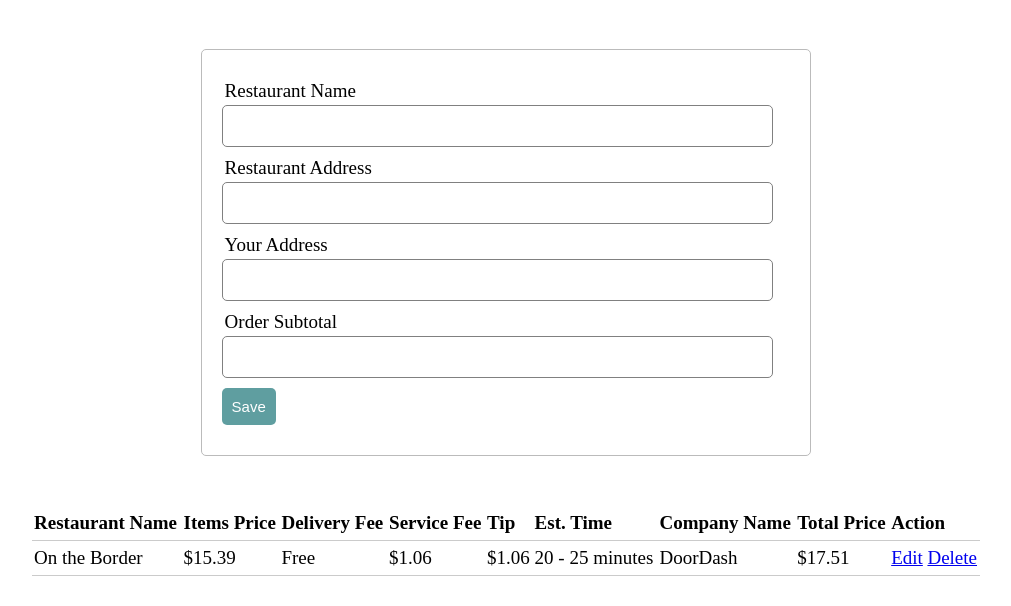
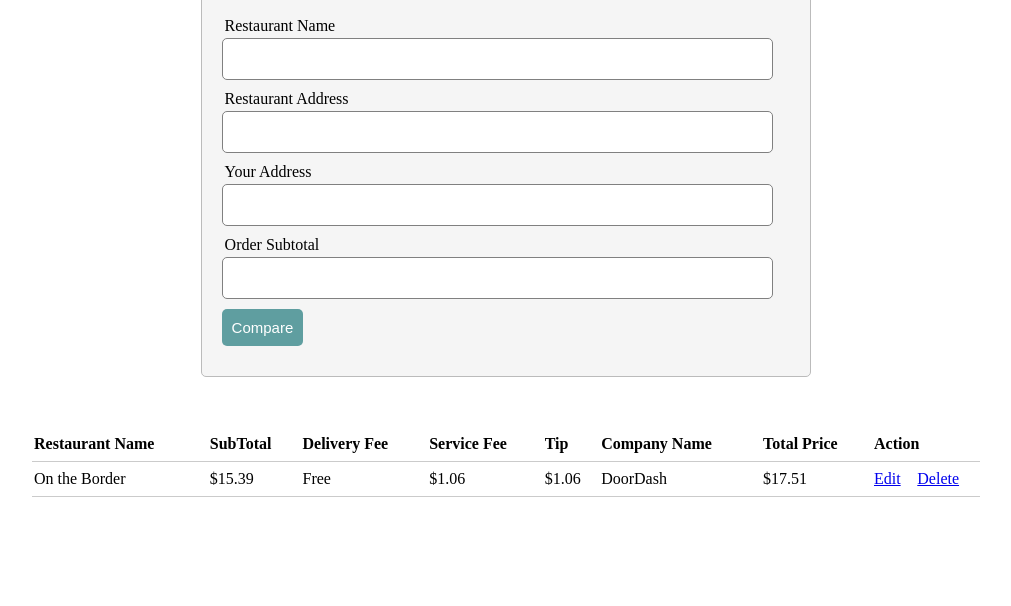
Before and after one commit to mmhousto/DeliveryDatabase, a PHP site: page / in a window 1280 px wide. Shown: the part 607-1213 px from the top of the page, without its empty margins (134-1145 px from the left). After the commit the page ends 1104 px from the top, so only its background shows below. Run offline with PHP 8.4, Linux system fonts and the light colour scheme; some libraries are stand-ins or nearby versions.

Commit message:
Add files via upload

```diff
--- a/index.php
+++ b/index.php
@@ -6,13 +6,11 @@
 <title>Del Delivery Drivers</title>
 <link rel ="stylesheet" type="text/css" href="style.css">
 <style>
+
  #map {
         height: 400px;  /* The height is 400 pixels */
         width: 75%;  /* The width is the width of the web page */
        }
-body {
-
-}
 </style>
 </head>
 
@@ -27,9 +25,9 @@ body {
 <?php endif ?>
 
 <center>
-<h1 style="color:red; border: 5px solid black;"><b>Welcome to DDD's Database!</b></h1>
-<p style="color:red; ">Here you can compare companies to find the best one for you!</p>
-<h3 style="border-bottom-style: dotted; margin: 25px 190px 25px;">Select the Restaurant you are ordering from</h3>
+<h1 style="color:red;"><b>Welcome to DDD's Database!</b></h1>
+<p style="color:red; margin: -30px 10px 10px;">Here you can compare companies to find the best one for you!</p>
+<h3 style="border-bottom-style: dotted; margin: 25px 190px 25px;">Select the restaurant you are ordering from</h3>
     	<!--The div element for the map -->
     		<div id="map"></div>
 </center>
@@ -60,7 +58,7 @@ body {
 		</div>
 		<div class="input-group">
 			<label>Restaurant Address</label>
-			<input type="text" name="raddress">
+			<input type="text" name="RA">
 		</div>
 		<div class="input-group">
 			<label>Your Address</label>
@@ -71,7 +69,7 @@ body {
 			<input type="text" name="price">
 		</div>
 		<div class="input-group">
-			<button type="submit" name="save" class="btn">Save</button>
+			<button type="submit" name="compare" class="btn">Compare</button>
 		</div>
 	</form>
 
@@ -79,11 +77,10 @@ body {
 		<thead>
 			<tr>
 				<th>Restaurant Name</th>
-				<th>Items Price</th>
+				<th>SubTotal</th>
 				<th>Delivery Fee</th>
 				<th>Service Fee</th>
 				<th>Tip</th>
-				<th>Est. Time</th>
 				<th>Company Name</th>
 				<th>Total Price</th>
 				<th colspan="2">Action</th>
@@ -96,7 +93,6 @@ body {
 				<td>Free</td>
 				<td>$1.06</td>
 				<td>$1.06</td>
-				<td>20 - 25 minutes</td>
 				<td>DoorDash</td>
 				<td>$17.51</td>
 				<td>
--- a/server.php
+++ b/server.php
@@ -1,28 +1,27 @@
 <?php
 	session_start();
-	$db = mysqli_connect('192.168.0.16', 'root', '', 'database');
+	$db = mysqli_connect('127.0.0.1', 'root', '', 'database');
 
 	// initialize variables
 	$name = "";
 	$price = "";
+	$RA = "";
+	$address = "";
 	$Dfee = "";
-	$time = "";
 	$Sfee = "";
+	$tip = "price * .20";
 	$Cname = "";
-	$total = "";
+	$total = "price + tip + Dfee + Sfee";
 	$id = 0;
 	$update = false;
 
-	if (isset($_POST['save'])) {
+	if (isset($_POST['compare'])) {
 		$name = $_POST['name'];
 		$price = $_POST['price'];
-		$Dfee = $_POST['Dfee'];
-		$time = $_POST['time'];
-		$Sfee = $_POST['Sfee'];
-		$Cname = $_POST['Cname'];
-		$total = $_POST['total'];
+		$RA = $_POST['RA'];
+		$address = $_POST['address'];
 
-		$query = "INSERT INTO 'compare' ('Restaurant Name', 'Items Price', 'Delivery Fee', 'Service Fee, 'Time', 'Company Name', 'Total') VALUES ('$name', '$price', '$Dfee', '$Sfee', '$time', '$Cname', '$total')";
+		$query = "INSERT INTO orders (RN, RA, subTotal, address) VALUES ('$name', '$RA', '$price', '$address')";
 		mysqli_query($db, $query);
 		$_SESSION['message'] = "Address saved";
 		header('location: index.php');
--- a/style.css
+++ b/style.css
@@ -1,5 +1,5 @@
 body {
-	font-size: 19px;
+
 }
 
 table {
@@ -24,6 +24,7 @@ tr:hover {
 }
 
 form {
+	background: #F5F5F5;
 	width: 45%;
 	margin: 50px auto;
 	text-align: left;
```
